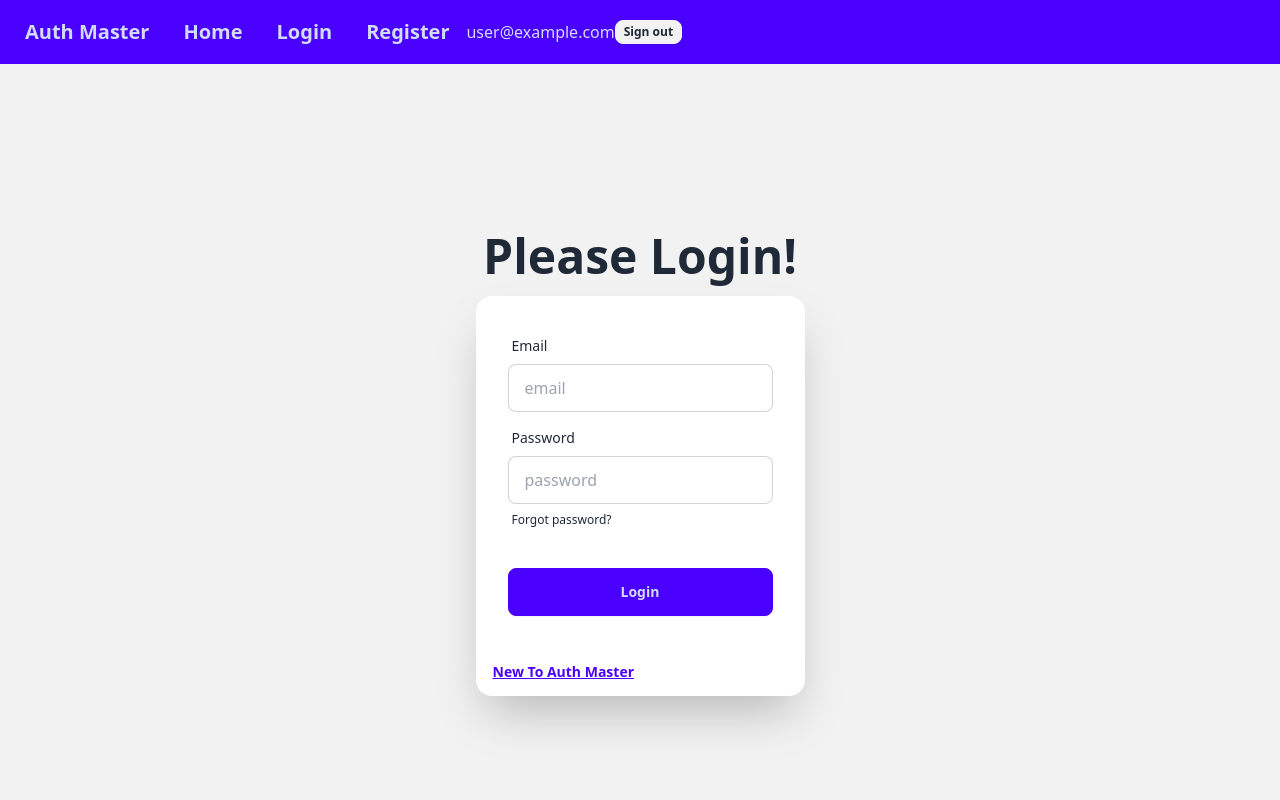
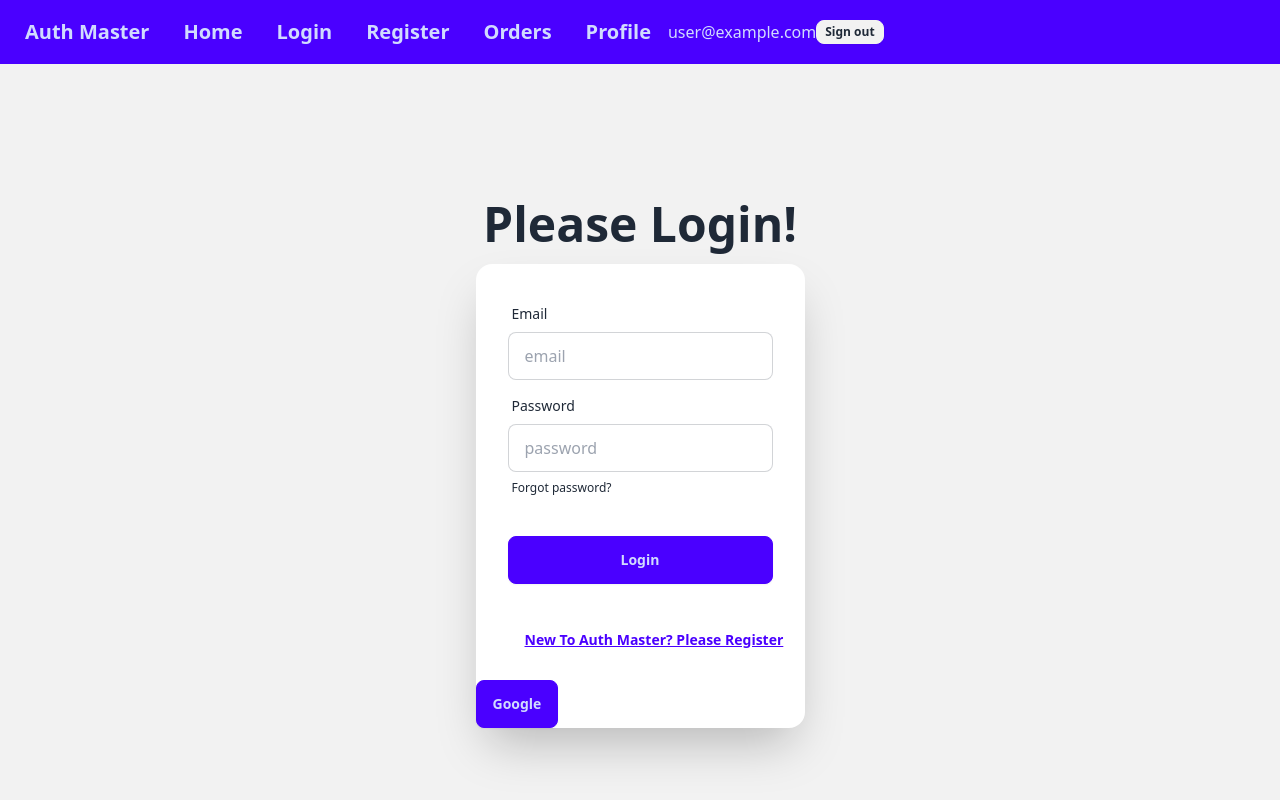
Before and after one commit to freelancermd82/auth-firebase-context-tailwind, a React (Vite) app: page /login in a window 1280 px wide. Shown: the top 800 px of the page. Built offline with nearby package versions, Linux system fonts and the light colour scheme; no server answers; sample sign-in values are in the browser's storage.

Commit message:
google login

```diff
--- a/src/components/Header.jsx
+++ b/src/components/Header.jsx
@@ -20,6 +20,8 @@ const Header = () => {
                 <Link className="btn btn-ghost text-xl" to="/">Home</Link>
                 <Link className="btn btn-ghost text-xl" to="/login">Login</Link>
                 <Link className="btn btn-ghost text-xl" to="/register">Register</Link>
+                <Link className="btn btn-ghost text-xl" to="/orders">Orders</Link>
+                {user && <Link className="btn btn-ghost text-xl" to="/profile">Profile</Link>}
 
                 {
                     user ? <>
--- a/src/components/Login.jsx
+++ b/src/components/Login.jsx
@@ -4,7 +4,7 @@ import { AuthContext } from '../providers/AuthProviders';
 
 const Login = () => {
 
-const {signIn} = useContext(AuthContext);
+    const { signIn, signInWithGoogle } = useContext(AuthContext);
 
 
 
@@ -17,6 +17,18 @@ const {signIn} = useContext(AuthContext);
         console.log(email, password);
 
         signIn(email, password)
+            .then(result => {
+                const loggedUser = result.user;
+                console.log(loggedUser);
+                form.reset();
+            })
+            .catch(error => {
+                console.log(error);
+            })
+    }
+
+    const handleGoogleSignIn = () => {
+        signInWithGoogle()
         .then(result => {
             const loggedUser = result.user;
             console.log(loggedUser);
@@ -55,9 +67,14 @@ const {signIn} = useContext(AuthContext);
                             <button className="btn btn-primary">Login</button>
                         </div>
                     </form>
-                    <Link to="/register">
-                        <button className="btn btn-active btn-link">New To Auth Master</button>
-                    </Link>
+                    <p className='mb-4 ml-8'>
+                        <Link to="/register">
+                            <button className="btn btn-active btn-link">New To Auth Master? Please Register</button>
+                        </Link>
+                    </p>
+                    <div>
+                        <button onClick={handleGoogleSignIn} className="btn btn-primary">Google</button>
+                    </div>
                 </div>
             </div>
         </div>
--- /dev/null
+++ b/src/components/Orders.jsx
@@ -0,0 +1,11 @@
+import React from 'react';
+
+const Orders = () => {
+    return (
+        <div>
+            <h3>Your Orders here !!!</h3>
+        </div>
+    );
+};
+
+export default Orders;
--- /dev/null
+++ b/src/components/Profile.jsx
@@ -0,0 +1,11 @@
+import React from 'react';
+
+const Profile = () => {
+    return (
+        <div>
+            <h3>Your user profile</h3>
+        </div>
+    );
+};
+
+export default Profile;
--- a/src/providers/AuthProviders.jsx
+++ b/src/providers/AuthProviders.jsx
@@ -1,14 +1,16 @@
 import React, { createContext, useEffect, useState } from 'react';
-import { createUserWithEmailAndPassword, getAuth, onAuthStateChanged, signInWithEmailAndPassword, signOut } from "firebase/auth";
+import { createUserWithEmailAndPassword, getAuth, GoogleAuthProvider, onAuthStateChanged, signInWithEmailAndPassword, signInWithPopup, signOut } from "firebase/auth";
 import app from './../firebase/firebase.config';
 
 
 export const AuthContext = createContext(null);
 const auth = getAuth(app);
+const googleAuthProvider = new GoogleAuthProvider();
 
 const AuthProviders = ({children}) => {
 
     const [user, setUser] = useState(null);
+    const [loading, setLoading] = useState(true);
 
     const createUser = (email, password) => {
         return createUserWithEmailAndPassword(auth, email, password);
@@ -16,6 +18,9 @@ const AuthProviders = ({children}) => {
 
     const signIn = (email, password) => {
         return signInWithEmailAndPassword(auth, email, password);
+    }
+    const signInWithGoogle = () => {
+        return signInWithPopup(auth, googleAuthProvider);
     }
 
     const logOut = () => {
@@ -28,6 +33,7 @@ const AuthProviders = ({children}) => {
         const unsubscribe = onAuthStateChanged(auth, currentUser => {
             console.log('auth state change', currentUser);
             setUser(currentUser);
+            setLoading(false);
         });
 
         return () => {
@@ -37,8 +43,10 @@ const AuthProviders = ({children}) => {
 
     const authInfo = {
         user,
+        loading,
         createUser,
         signIn,
+        signInWithGoogle,
         logOut
     }
 
--- /dev/null
+++ b/src/routes/PrivateRoute.jsx
@@ -0,0 +1,19 @@
+import React, { useContext } from 'react';
+import { AuthContext } from '../providers/AuthProviders';
+import { Navigate } from 'react-router-dom';
+
+const PrivateRoute = ({ children }) => {
+
+    const { user, loading } = useContext(AuthContext);
+
+    if(loading){
+        return <progress className="progress w-56" value="100" max="100"></progress>
+    }
+
+    if (user) {
+        return children;
+    }
+    return <Navigate to="/login" replace={true}></Navigate>
+};
+
+export default PrivateRoute;
```
Also changed, not shown: src/main.jsx (+11 -0 lines).
